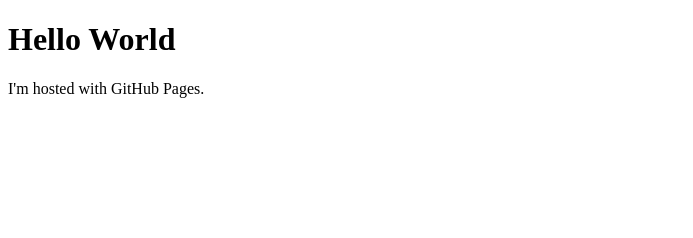
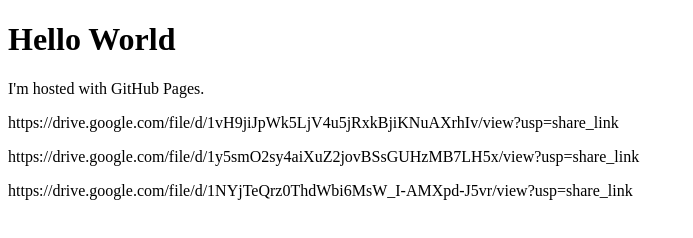
Before and after one commit to yeray29/yeray29.github.io, a plain HTML site: page index.html in a window 1280 px wide. Shown: the whole page, without its empty margins (0-693 px from the left). Drawn offline with Linux system fonts and the light colour scheme.

Commit message:
Update index.html

```diff
--- a/index.html
+++ b/index.html
@@ -3,5 +3,8 @@
 <body>
 <h1>Hello World</h1>
 <p>I'm hosted with GitHub Pages.</p>
+<p>https://drive.google.com/file/d/1vH9jiJpWk5LjV4u5jRxkBjiKNuAXrhIv/view?usp=share_link</p>
+<p>https://drive.google.com/file/d/1y5smO2sy4aiXuZ2jovBSsGUHzMB7LH5x/view?usp=share_link</p>
+<p>https://drive.google.com/file/d/1NYjTeQrz0ThdWbi6MsW_I-AMXpd-J5vr/view?usp=share_link</p>
 </body>
 </html>
```
